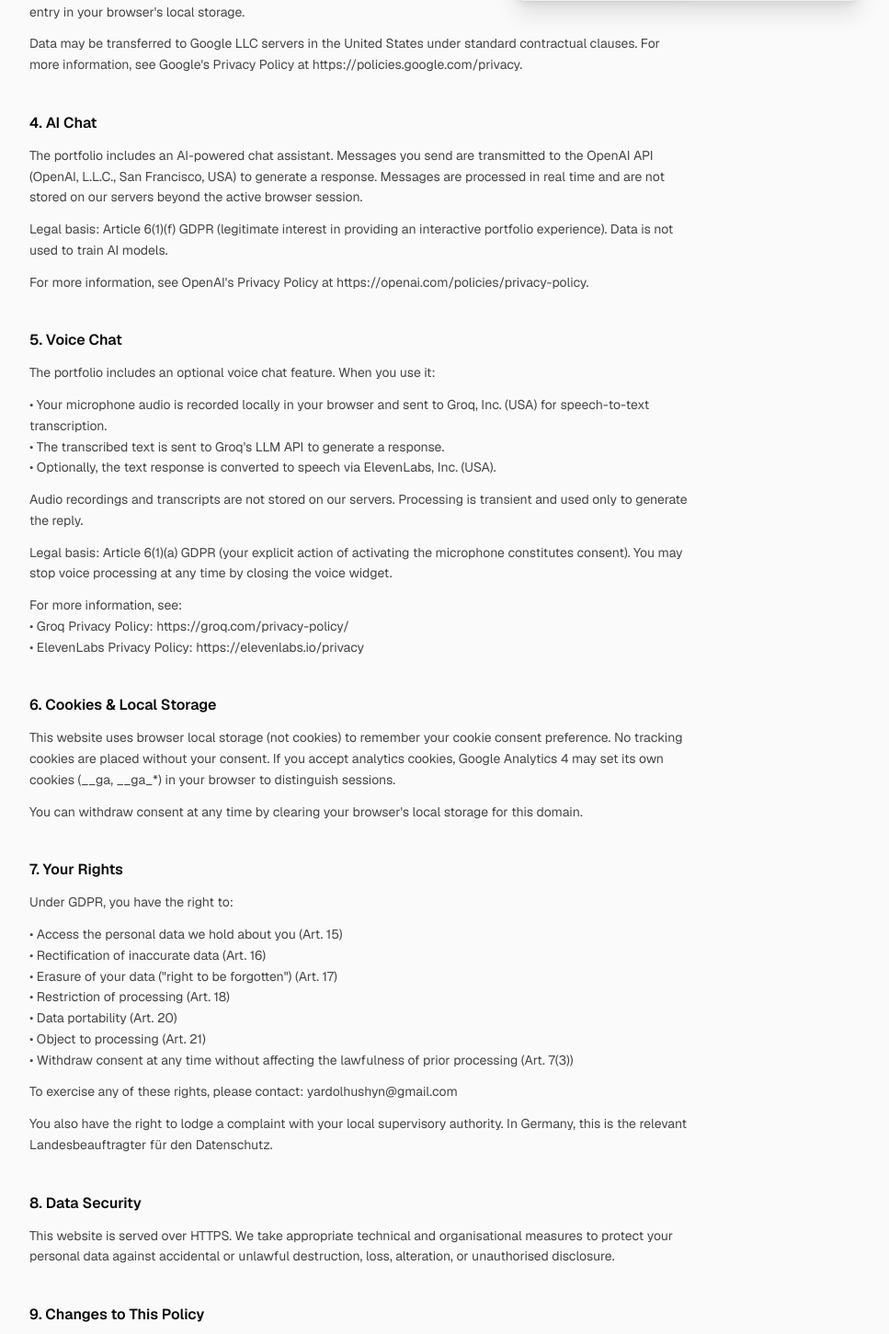
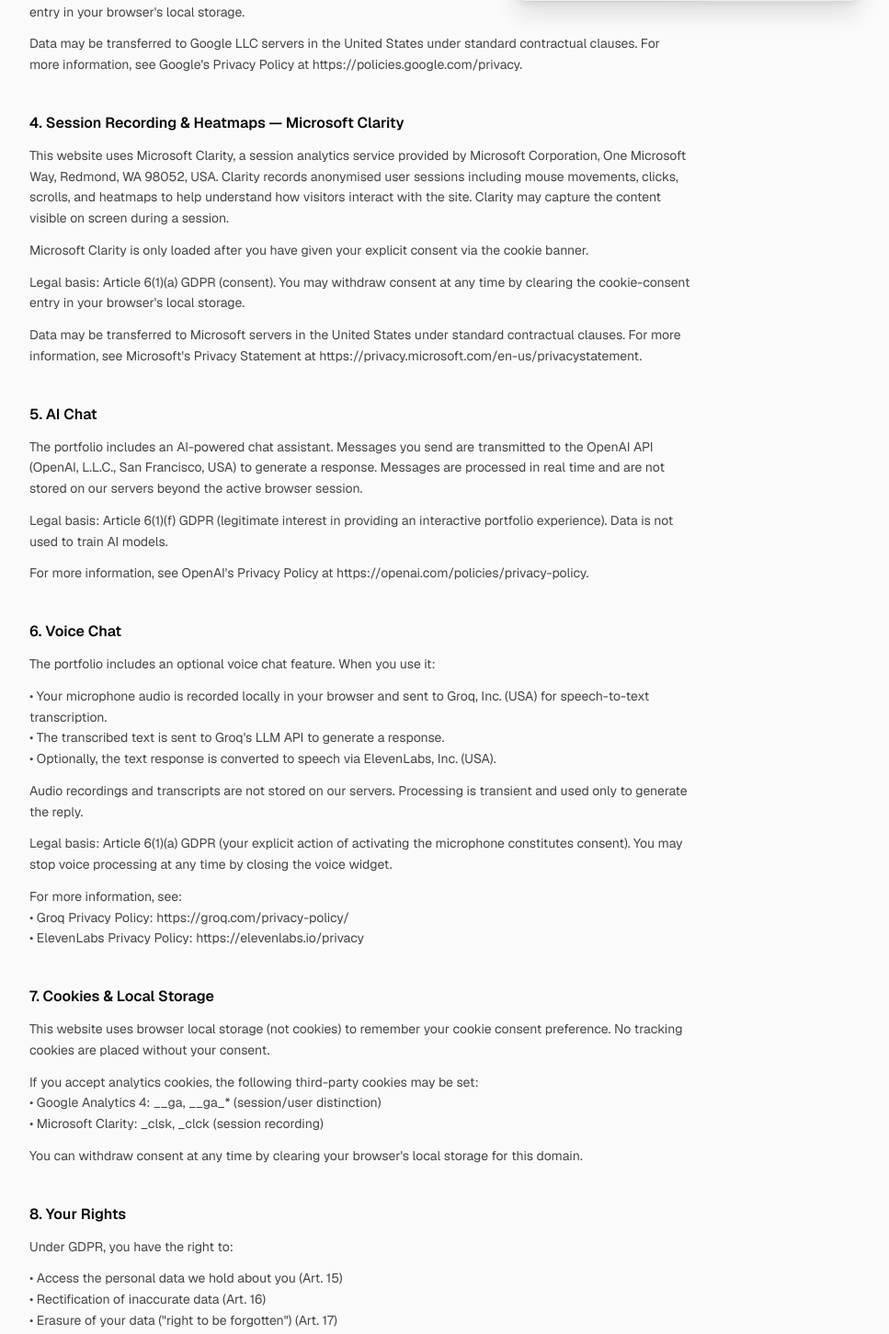
Before and after one commit to YarDol/portfolio, a Next.js app: page /en/privacy in a window 1280 px wide. Shown: the part 783-2234 px from the top of the page at 92% size, without its empty margins (248-1215 px from the left). Built offline with nearby package versions, Linux system fonts and the light colour scheme; no server answers.

Commit message:
added clarity

```diff
--- a/src/app/[locale]/privacy/page.tsx
+++ b/src/app/[locale]/privacy/page.tsx
@@ -34,27 +34,32 @@
       body: `This website uses Google Analytics 4 (GA4), a web analytics service provided by Google Ireland Limited, Gordon House, Barrow Street, Dublin 4, Ireland. GA4 collects anonymised usage data (pages visited, session duration, device type, approximate location based on IP) to help understand how visitors interact with the site.\n\nGA4 is only loaded after you have given your explicit consent via the cookie banner.\n\nLegal basis: Article 6(1)(a) GDPR (consent). You may withdraw consent at any time by clearing the cookie-consent entry in your browser's local storage.\n\nData may be transferred to Google LLC servers in the United States under standard contractual clauses. For more information, see Google's Privacy Policy at https://policies.google.com/privacy.`,
     },
     {
-      heading: "4. AI Chat",
+      heading: "4. Session Recording & Heatmaps — Microsoft Clarity",
+      body: `This website uses Microsoft Clarity, a session analytics service provided by Microsoft Corporation, One Microsoft Way, Redmond, WA 98052, USA. Clarity records anonymised user sessions including mouse movements, clicks, scrolls, and heatmaps to help understand how visitors interact with the site. Clarity may capture the content visible on screen during a session.\n\nMicrosoft Clarity is only loaded after you have given your explicit consent via the cookie banner.\n\nLegal basis: Article 6(1)(a) GDPR (consent). You may withdraw consent at any time by clearing the cookie-consent entry in your browser's local storage.\n\nData may be transferred to Microsoft servers in the United States under standard contractual clauses. For more information, see Microsoft's Privacy Statement at https://privacy.microsoft.com/en-us/privacystatement.`,
+    },
+    {
+      heading: "5. AI Chat",
+
       body: `The portfolio includes an AI-powered chat assistant. Messages you send are transmitted to the OpenAI API (OpenAI, L.L.C., San Francisco, USA) to generate a response. Messages are processed in real time and are not stored on our servers beyond the active browser session.\n\nLegal basis: Article 6(1)(f) GDPR (legitimate interest in providing an interactive portfolio experience). Data is not used to train AI models.\n\nFor more information, see OpenAI's Privacy Policy at https://openai.com/policies/privacy-policy.`,
     },
     {
-      heading: "5. Voice Chat",
+      heading: "6. Voice Chat",
       body: `The portfolio includes an optional voice chat feature. When you use it:\n\n• Your microphone audio is recorded locally in your browser and sent to Groq, Inc. (USA) for speech-to-text transcription.\n• The transcribed text is sent to Groq's LLM API to generate a response.\n• Optionally, the text response is converted to speech via ElevenLabs, Inc. (USA).\n\nAudio recordings and transcripts are not stored on our servers. Processing is transient and used only to generate the reply.\n\nLegal basis: Article 6(1)(a) GDPR (your explicit action of activating the microphone constitutes consent). You may stop voice processing at any time by closing the voice widget.\n\nFor more information, see:\n• Groq Privacy Policy: https://groq.com/privacy-policy/\n• ElevenLabs Privacy Policy: https://elevenlabs.io/privacy`,
     },
     {
-      heading: "6. Cookies & Local Storage",
-      body: `This website uses browser local storage (not cookies) to remember your cookie consent preference. No tracking cookies are placed without your consent. If you accept analytics cookies, Google Analytics 4 may set its own cookies (__ga, __ga_*) in your browser to distinguish sessions.\n\nYou can withdraw consent at any time by clearing your browser's local storage for this domain.`,
+      heading: "7. Cookies & Local Storage",
+      body: `This website uses browser local storage (not cookies) to remember your cookie consent preference. No tracking cookies are placed without your consent.\n\nIf you accept analytics cookies, the following third-party cookies may be set:\n• Google Analytics 4: __ga, __ga_* (session/user distinction)\n• Microsoft Clarity: _clsk, _clck (session recording)\n\nYou can withdraw consent at any time by clearing your browser's local storage for this domain.`,
     },
     {
-      heading: "7. Your Rights",
+      heading: "8. Your Rights",
       body: `Under GDPR, you have the right to:\n\n• Access the personal data we hold about you (Art. 15)\n• Rectification of inaccurate data (Art. 16)\n• Erasure of your data ("right to be forgotten") (Art. 17)\n• Restriction of processing (Art. 18)\n• Data portability (Art. 20)\n• Object to processing (Art. 21)\n• Withdraw consent at any time without affecting the lawfulness of prior processing (Art. 7(3))\n\nTo exercise any of these rights, please contact: ${siteConfig.email}\n\nYou also have the right to lodge a complaint with your local supervisory authority. In Germany, this is the relevant Landesbeauftragter für den Datenschutz.`,
     },
     {
-      heading: "8. Data Security",
+      heading: "9. Data Security",
       body: `This website is served over HTTPS. We take appropriate technical and organisational measures to protect your personal data against accidental or unlawful destruction, loss, alteration, or unauthorised disclosure.`,
     },
     {
-      heading: "9. Changes to This Policy",
+      heading: "10. Changes to This Policy",
       body: `We may update this Privacy Policy from time to time. The "last updated" date at the top of this page reflects the most recent revision. We encourage you to review this page periodically.`,
     },
   ],
@@ -78,27 +83,31 @@
       body: `Diese Website nutzt Google Analytics 4 (GA4), einen Webanalysedienst der Google Ireland Limited, Gordon House, Barrow Street, Dublin 4, Irland. GA4 erhebt anonymisierte Nutzungsdaten (besuchte Seiten, Sitzungsdauer, Gerätetyp, ungefährer Standort auf Basis der IP-Adresse), um zu verstehen, wie Besucher mit der Website interagieren.\n\nGA4 wird erst nach Ihrer ausdrücklichen Einwilligung über das Cookie-Banner geladen.\n\nRechtsgrundlage: Art. 6 Abs. 1 lit. a DSGVO (Einwilligung). Sie können Ihre Einwilligung jederzeit widerrufen, indem Sie den Eintrag „cookie_consent" im Local Storage Ihres Browsers löschen.\n\nDaten können an Server von Google LLC in den USA unter Standardvertragsklauseln übermittelt werden. Weitere Informationen finden Sie in der Datenschutzerklärung von Google: https://policies.google.com/privacy?hl=de`,
     },
     {
-      heading: "4. KI-Chat",
+      heading: "4. Sitzungsaufzeichnung & Heatmaps – Microsoft Clarity",
+      body: `Diese Website verwendet Microsoft Clarity, einen Sitzungsanalysedienst der Microsoft Corporation, One Microsoft Way, Redmond, WA 98052, USA. Clarity zeichnet anonymisierte Nutzersitzungen auf – darunter Mausbewegungen, Klicks, Scrollverhalten und Heatmaps – um zu verstehen, wie Besucher mit der Website interagieren. Clarity kann den während einer Sitzung sichtbaren Bildschirminhalt erfassen.\n\nMicrosoft Clarity wird erst nach Ihrer ausdrücklichen Einwilligung über das Cookie-Banner geladen.\n\nRechtsgrundlage: Art. 6 Abs. 1 lit. a DSGVO (Einwilligung). Sie können Ihre Einwilligung jederzeit widerrufen, indem Sie den Eintrag „cookie_consent" im Local Storage Ihres Browsers löschen.\n\nDaten können an Server von Microsoft in den USA unter Standardvertragsklauseln übermittelt werden. Weitere Informationen finden Sie in der Datenschutzerklärung von Microsoft: https://privacy.microsoft.com/de-de/privacystatement`,
+    },
+    {
+      heading: "5. KI-Chat",
       body: `Das Portfolio enthält einen KI-gestützten Chat-Assistenten. Ihre Nachrichten werden zur Generierung einer Antwort an die OpenAI API (OpenAI, L.L.C., San Francisco, USA) übermittelt. Die Nachrichten werden in Echtzeit verarbeitet und nach der aktiven Browser-Sitzung nicht auf unseren Servern gespeichert.\n\nRechtsgrundlage: Art. 6 Abs. 1 lit. f DSGVO (berechtigtes Interesse an einem interaktiven Portfolio-Erlebnis). Die Daten werden nicht zum Training von KI-Modellen verwendet.\n\nWeitere Informationen finden Sie in der Datenschutzerklärung von OpenAI: https://openai.com/policies/privacy-policy`,
     },
     {
-      heading: "5. Sprach-Chat",
+      heading: "6. Sprach-Chat",
       body: `Das Portfolio enthält eine optionale Sprach-Chat-Funktion. Bei deren Nutzung gilt:\n\n• Ihre Mikrofon-Aufnahme wird lokal im Browser erfasst und zur Sprachtranskription an Groq, Inc. (USA) übermittelt.\n• Der transkribierte Text wird zur Antwortgenerierung an die LLM-API von Groq gesendet.\n• Optional wird die Textantwort über ElevenLabs, Inc. (USA) in Sprache umgewandelt.\n\nAudioaufnahmen und Transkripte werden nicht auf unseren Servern gespeichert. Die Verarbeitung erfolgt nur zur Erzeugung der Antwort.\n\nRechtsgrundlage: Art. 6 Abs. 1 lit. a DSGVO (die aktive Aktivierung des Mikrofons gilt als Einwilligung). Sie können die Sprachverarbeitung jederzeit durch Schließen des Sprach-Widgets beenden.\n\nWeitere Informationen:\n• Datenschutzerklärung Groq: https://groq.com/privacy-policy/\n• Datenschutzerklärung ElevenLabs: https://elevenlabs.io/privacy`,
     },
     {
-      heading: "6. Cookies & Local Storage",
-      body: `Diese Website nutzt den Local Storage des Browsers (keine Cookies) zur Speicherung Ihrer Einwilligungsentscheidung. Ohne Ihre Einwilligung werden keine Tracking-Cookies gesetzt. Bei Akzeptanz der Analyse-Cookies kann Google Analytics 4 eigene Cookies (__ga, __ga_*) in Ihrem Browser setzen.\n\nSie können Ihre Einwilligung jederzeit widerrufen, indem Sie den Local Storage dieser Domain in Ihrem Browser löschen.`,
+      heading: "7. Cookies & Local Storage",
+      body: `Diese Website nutzt den Local Storage des Browsers (keine Cookies) zur Speicherung Ihrer Einwilligungsentscheidung. Ohne Ihre Einwilligung werden keine Tracking-Cookies gesetzt.\n\nBei Akzeptanz der Analyse-Cookies können folgende Drittanbieter-Cookies gesetzt werden:\n• Google Analytics 4: __ga, __ga_* (Sitzungs-/Nutzererkennung)\n• Microsoft Clarity: _clsk, _clck (Sitzungsaufzeichnung)\n\nSie können Ihre Einwilligung jederzeit widerrufen, indem Sie den Local Storage dieser Domain in Ihrem Browser löschen.`,
     },
     {
-      heading: "7. Ihre Rechte",
+      heading: "8. Ihre Rechte",
       body: `Gemäß DSGVO haben Sie folgende Rechte:\n\n• Auskunftsrecht (Art. 15 DSGVO)\n• Recht auf Berichtigung (Art. 16 DSGVO)\n• Recht auf Löschung (Art. 17 DSGVO)\n• Recht auf Einschränkung der Verarbeitung (Art. 18 DSGVO)\n• Recht auf Datenübertragbarkeit (Art. 20 DSGVO)\n• Widerspruchsrecht (Art. 21 DSGVO)\n• Widerruf der Einwilligung (Art. 7 Abs. 3 DSGVO)\n\nZur Ausübung Ihrer Rechte wenden Sie sich bitte an: ${siteConfig.email}\n\nSie haben zudem das Recht, sich bei der zuständigen Datenschutzbehörde zu beschweren. In Deutschland ist dies der jeweils zuständige Landesbeauftragte für den Datenschutz.`,
     },
     {
-      heading: "8. Datensicherheit",
+      heading: "9. Datensicherheit",
       body: `Diese Website wird über HTTPS ausgeliefert. Wir treffen angemessene technische und organisatorische Maßnahmen, um Ihre personenbezogenen Daten vor unbeabsichtigter oder unrechtmäßiger Vernichtung, Verlust, Veränderung oder unbefugter Offenlegung zu schützen.`,
     },
     {
-      heading: "9. Änderungen dieser Datenschutzerklärung",
+      heading: "10. Änderungen dieser Datenschutzerklärung",
       body: `Wir können diese Datenschutzerklärung von Zeit zu Zeit aktualisieren. Das Datum „Zuletzt aktualisiert" am Anfang dieser Seite gibt den Stand der letzten Überarbeitung an. Wir empfehlen, diese Seite regelmäßig zu überprüfen.`,
     },
   ],
--- a/src/app/[locale]/terms/page.tsx
+++ b/src/app/[locale]/terms/page.tsx
@@ -30,31 +30,35 @@
       body: `This website is a personal portfolio showcasing the professional work, skills, and background of Yaroslav Dolhushyn. It is provided for informational purposes only and does not constitute a commercial offering, employment contract, or binding professional engagement.`,
     },
     {
-      heading: "3. AI-Powered Features",
+      heading: "3. Analytics & Session Recording",
+      body: `This site uses Google Analytics 4 and Microsoft Clarity to understand how visitors use the site. These tools may collect anonymised usage data including page views, session duration, clicks, and screen recordings. They are only activated after your explicit consent via the cookie banner.\n\nFor full details on what is collected and how, see the Privacy Policy.`,
+    },
+    {
+      heading: "4. AI-Powered Features",
       body: `This site includes experimental AI features:\n\n• AI Chat — answers questions about Yaroslav's background using a language model. Responses are generated automatically and may not always be accurate or complete.\n• Voice Chat — allows spoken interaction with the AI assistant. Audio is processed by third-party APIs (Groq, ElevenLabs) and is not stored.\n\nThese features are provided "as is" for demonstration purposes. Do not rely on AI-generated responses as professional or legal advice. The operator makes no guarantees regarding accuracy, availability, or fitness for a particular purpose.`,
     },
     {
-      heading: "4. Intellectual Property",
+      heading: "5. Intellectual Property",
       body: `All content on this site — including text, design, code, and media — is the property of Yaroslav Dolhushyn unless otherwise stated. You may not reproduce, redistribute, or use any content commercially without prior written permission.\n\nProject descriptions and experience information represent Yaroslav's own contributions to past professional engagements and do not reveal confidential client information.`,
     },
     {
-      heading: "5. Limitation of Liability",
+      heading: "6. Limitation of Liability",
       body: `To the fullest extent permitted by applicable law, the operator shall not be liable for any direct, indirect, incidental, or consequential damages arising from your use of this website or its AI features, including but not limited to reliance on AI-generated content.\n\nThe site is provided without warranties of any kind, express or implied.`,
     },
     {
-      heading: "6. External Links",
+      heading: "7. External Links",
       body: `This site may contain links to third-party websites (GitHub, LinkedIn, external projects). These links are provided for convenience only. The operator has no control over and accepts no responsibility for the content or privacy practices of external sites.`,
     },
     {
-      heading: "7. Governing Law",
+      heading: "8. Governing Law",
       body: `These terms are governed by the laws of the Federal Republic of Germany. Any disputes shall be subject to the exclusive jurisdiction of the competent courts in Germany, unless mandatory consumer protection laws in your country of residence require otherwise.`,
     },
     {
-      heading: "8. Contact",
+      heading: "9. Contact",
       body: `For questions about these terms, please contact:\n${siteConfig.email}`,
     },
     {
-      heading: "9. Changes",
+      heading: "10. Changes",
       body: `The operator reserves the right to update these Terms of Use at any time. The "last updated" date reflects the most recent revision. Continued use of the site after changes constitutes acceptance of the revised terms.`,
     },
   ],
@@ -74,31 +78,35 @@
       body: `Diese Website ist ein persönliches Portfolio, das die berufliche Arbeit, Fähigkeiten und den Werdegang von Yaroslav Dolhushyn präsentiert. Sie dient ausschließlich Informationszwecken und stellt kein kommerzielles Angebot, keinen Arbeitsvertrag oder eine verbindliche berufliche Verpflichtung dar.`,
     },
     {
-      heading: "3. KI-gestützte Funktionen",
+      heading: "3. Analyse & Sitzungsaufzeichnung",
+      body: `Diese Website verwendet Google Analytics 4 und Microsoft Clarity, um zu verstehen, wie Besucher die Website nutzen. Diese Tools können anonymisierte Nutzungsdaten erfassen, darunter Seitenaufrufe, Sitzungsdauer, Klicks und Bildschirmaufzeichnungen. Sie werden nur nach Ihrer ausdrücklichen Einwilligung über das Cookie-Banner aktiviert.\n\nVollständige Details zu den erhobenen Daten und deren Verwendung finden Sie in der Datenschutzerklärung.`,
+    },
+    {
+      heading: "4. KI-gestützte Funktionen",
       body: `Diese Website enthält experimentelle KI-Funktionen:\n\n• KI-Chat – beantwortet Fragen zu Yaroslavs Hintergrund mithilfe eines Sprachmodells. Antworten werden automatisch generiert und sind möglicherweise nicht immer korrekt oder vollständig.\n• Sprach-Chat – ermöglicht gesprochene Interaktion mit dem KI-Assistenten. Audiodaten werden von Drittanbieter-APIs (Groq, ElevenLabs) verarbeitet und nicht gespeichert.\n\nDiese Funktionen werden „wie besehen" zu Demonstrationszwecken bereitgestellt. KI-generierte Antworten stellen keine professionelle oder rechtliche Beratung dar. Der Betreiber übernimmt keine Garantie für Richtigkeit, Verfügbarkeit oder Eignung für einen bestimmten Zweck.`,
     },
     {
-      heading: "4. Geistiges Eigentum",
+      heading: "5. Geistiges Eigentum",
       body: `Alle Inhalte dieser Website – einschließlich Texte, Design, Code und Medien – sind Eigentum von Yaroslav Dolhushyn, sofern nicht anders angegeben. Eine Vervielfältigung, Weitergabe oder kommerzielle Nutzung von Inhalten ist ohne vorherige schriftliche Genehmigung nicht gestattet.\n\nProjektbeschreibungen und Erfahrungsangaben basieren auf Yaroslavs eigenen Beiträgen zu früheren beruflichen Tätigkeiten und enthalten keine vertraulichen Kundeninformationen.`,
     },
     {
-      heading: "5. Haftungsbeschränkung",
+      heading: "6. Haftungsbeschränkung",
       body: `Soweit gesetzlich zulässig, haftet der Betreiber nicht für direkte, indirekte, zufällige oder Folgeschäden, die aus der Nutzung dieser Website oder ihrer KI-Funktionen entstehen, einschließlich der Nutzung KI-generierter Inhalte.\n\nDie Website wird ohne jegliche ausdrückliche oder stillschweigende Gewährleistung bereitgestellt.`,
     },
     {
-      heading: "6. Externe Links",
+      heading: "7. Externe Links",
       body: `Diese Website kann Links zu Websites Dritter enthalten (GitHub, LinkedIn, externe Projekte). Diese Links dienen lediglich der Bequemlichkeit. Der Betreiber hat keine Kontrolle über externe Websites und übernimmt keine Verantwortung für deren Inhalte oder Datenschutzpraktiken.`,
     },
     {
-      heading: "7. Anwendbares Recht",
+      heading: "8. Anwendbares Recht",
       body: `Diese Nutzungsbedingungen unterliegen dem Recht der Bundesrepublik Deutschland. Für etwaige Streitigkeiten sind die zuständigen deutschen Gerichte ausschließlich zuständig, sofern nicht zwingende Verbraucherschutzvorschriften Ihres Wohnsitzlandes anderes vorschreiben.`,
     },
     {
-      heading: "8. Kontakt",
+      heading: "9. Kontakt",
       body: `Bei Fragen zu diesen Nutzungsbedingungen wenden Sie sich bitte an:\n${siteConfig.email}`,
     },
     {
-      heading: "9. Änderungen",
+      heading: "10. Änderungen",
       body: `Der Betreiber behält sich das Recht vor, diese Nutzungsbedingungen jederzeit zu aktualisieren. Das Datum „Zuletzt aktualisiert" gibt den Stand der letzten Überarbeitung an. Die weitere Nutzung der Website nach Änderungen gilt als Zustimmung zu den aktualisierten Bedingungen.`,
     },
   ],
--- a/src/app/layout.tsx
+++ b/src/app/layout.tsx
@@ -1,6 +1,7 @@
 import { Geist, Geist_Mono } from "next/font/google";
 import "./globals.css";
-import { GaScripts } from "@/components/ga-scripts";
+import { GaScripts } from "@/components/scripts/ga-scripts";
+import { ClarityScript } from "@/components/scripts/clarity-script";
 
 const geistSans = Geist({
   variable: "--font-geist-sans",
@@ -24,6 +25,7 @@
       >
         {children}
         <GaScripts />
+        <ClarityScript />
       </body>
     </html>
   );
--- /dev/null
+++ b/src/components/scripts/clarity-script.tsx
@@ -0,0 +1,44 @@
+import { useEffect, useState } from "react";
+import Script from "next/script";
+import { getConsent } from "@/lib/consent";
+
+const CLARITY_ID = process.env.NEXT_PUBLIC_CLARITY_ID;
+
+export function ClarityScript() {
+  const [enabled, setEnabled] = useState(false);
+
+  useEffect(() => {
+    if (getConsent() === "accepted") {
+      requestAnimationFrame(() => {
+        setEnabled(true);
+      });
+    }
+
+    const handler = () => {
+      if (getConsent() === "accepted") {
+        setEnabled(true);
+      }
+    };
+
+    window.addEventListener("cookie-consent-accepted", handler);
+    return () => window.removeEventListener("cookie-consent-accepted", handler);
+  }, []);
+
+  if (!enabled || !CLARITY_ID) return null;
+
+  return (
+    <Script
+      id="clarity"
+      strategy="afterInteractive"
+      dangerouslySetInnerHTML={{
+        __html: `
+          (function(c,l,a,r,i,t,y){
+        c[a]=c[a]||function(){(c[a].q=c[a].q||[]).push(arguments)};
+        t=l.createElement(r);t.async=1;t.src="https://www.clarity.ms/tag/"+i;
+        y=l.getElementsByTagName(r)[0];y.parentNode.insertBefore(t,y);
+    })(window, document, "clarity", "script", "${CLARITY_ID}");
+        `,
+      }}
+    />
+  );
+}
```
Also changed, not shown: src/components/scripts/ga-scripts.tsx (renamed from src/components/ga-scripts.tsx).
